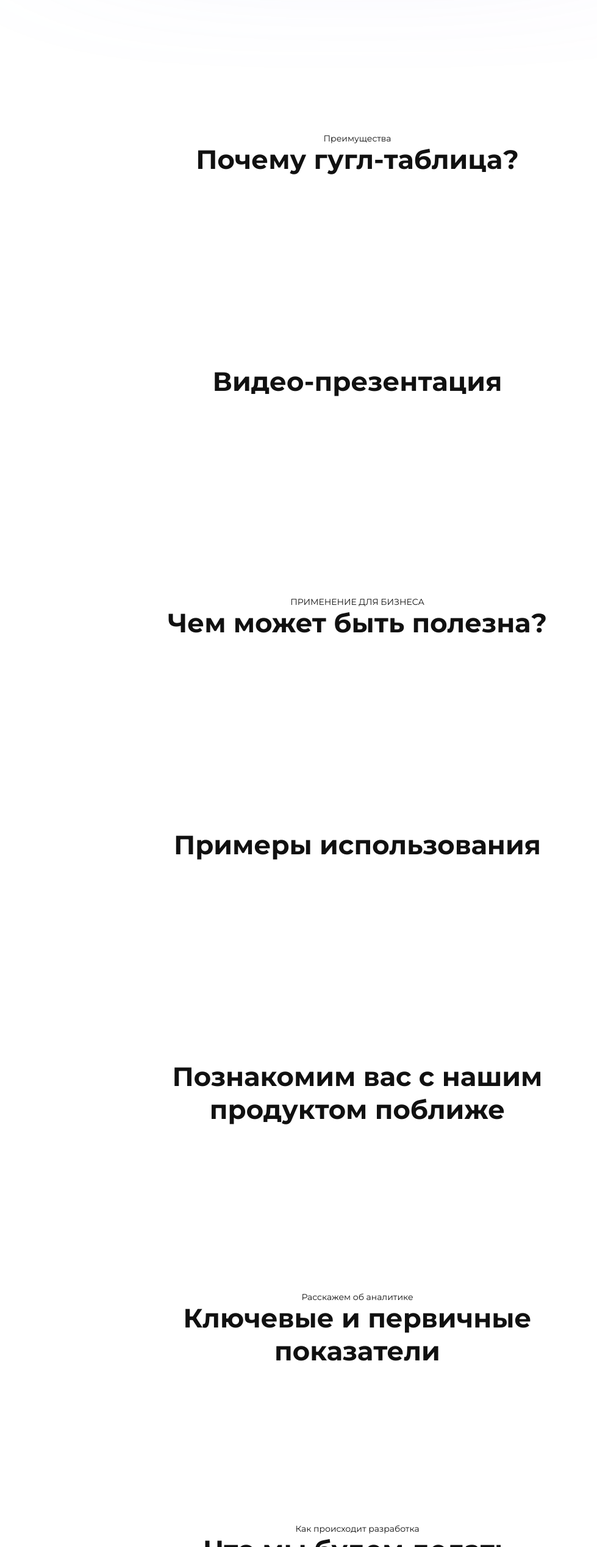
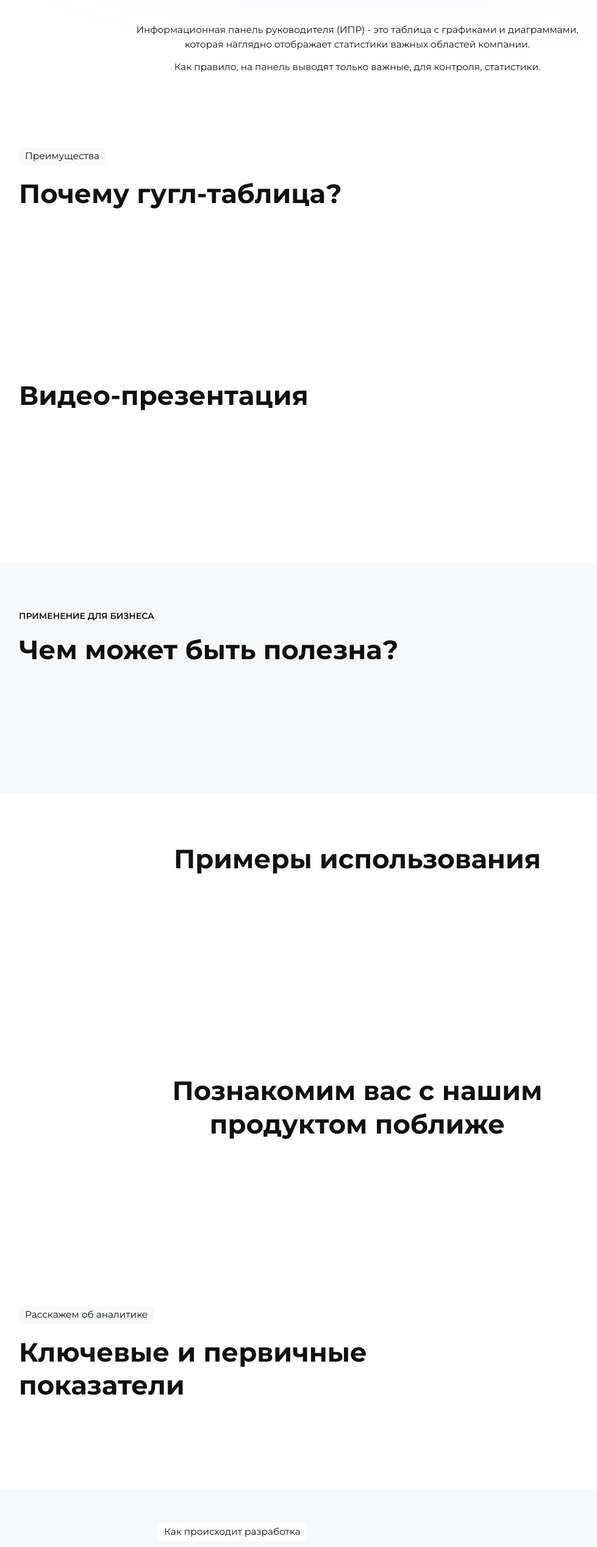
Before and after one commit to Slav4ik888/rhythm-landing, a plain HTML site: page index.html in a window 1280 px wide. Shown: the part 1207-3744 px from the top of the page at 61% size, without its empty margins (54-1033 px from the left). Drawn offline with Linux system fonts and the light colour scheme.

Commit message:
refact tags

```diff
--- /dev/null
+++ b/css/dev-timeline.css
@@ -0,0 +1,10 @@
+/* Develop timeline */
+.dev-timeline {
+  display: flex;
+  flex-direction: column;
+  align-items: center;
+  /* padding: 60px 460px; */
+  gap: 80px;
+
+  background: rgba(196, 208, 222, 0.15);
+}
--- a/css/index.css
+++ b/css/index.css
@@ -1,3 +1,6 @@
 @import "./style.css";
 @import "./header.css";
 @import "./main.css";
+@import "./sec1.css";
+@import "./usefull-for-business.css";
+@import "./dev-timeline.css";
--- /dev/null
+++ b/css/sec1.css
@@ -0,0 +1,15 @@
+.sec1-description {
+  display: flex;
+  flex-direction: column;
+  align-items: center;
+  padding: 0px;
+  margin: 40px 0;
+  gap: 1rem;
+  width: 730px;
+}
+
+.sec1-description-text {
+  font-size: 1.1rem;
+  line-height: 1.7rem; /* 146% or 23px */
+  text-align: center;
+}
--- a/css/style.css
+++ b/css/style.css
@@ -47,10 +47,21 @@ a:visited {
   color:#111111;
 }
 
+.full-width {
+  display: flex;
+  justify-content: center;
+  width: 100%;
+}
+
 section {
   min-height: 300px;
   margin-top: 5.71rem;
-  /* margin-bottom: 3rem; */
+}
+
+section.container-small {
+  width: 100%;
+  max-width: 1110px;
+  margin-top: 4rem;
 }
 
 .container {
@@ -113,6 +124,22 @@ section {
   }
 } */
 
+.p-0 {
+  padding: 0;
+}
+
+.text-aling-left {
+  text-align: left;
+}
+
+/* ----------------- */
+/*       COLORS      */
+/* ----------------- */
+
+.bg-grey {
+  background: rgba(196, 208, 222, 0.15);
+}
+
 /* ----------------- */
 /*        FLEX       */
 /* ----------------- */
--- /dev/null
+++ b/css/usefull-for-business.css
@@ -0,0 +1,18 @@
+/* Usefull for business */
+.usefull-for-business {
+  display: flex;
+  flex-direction: column;
+  align-items: center;
+  /* padding: 60px 405px; */
+  gap: 40px;
+
+
+  background: #F7F8FA;
+}
+
+.usefull-for-business-tag {
+  font-family: "Montserrat-SemiBold";
+  font-size: 1rem;
+  line-height: 1.2rem;
+  margin-bottom: 20px;
+}
--- a/index.html
+++ b/index.html
@@ -146,26 +146,33 @@
       </div>
       <span class="title">Что такое информационная панель руководителя?</span>
     </div>
-  </section>
-
-  <section class="container">
-    <div class="title-box">
-      <span>Преимущества</span>
-      <span class="title">Почему гугл-таблица?</span>
+    <div class="sec1-description">
+      <div class="sec1-description-text">Информационная панель руководителя (ИПР) - это таблица с графиками и диаграммами, которая наглядно отображает статистики важных областей компании.</div>
+      <div class="sec1-description-text">Как правило, на панель выводят только важные, для контроля, статистики.</div>
     </div>
   </section>
 
-  <section class="container">
-    <div class="title-box">
+  <section class="container flex-left">
+    <div class="title-box flex-left">
+      <div class="title-tag bg-grey">
+        <span class="title-tag-text">Преимущества</span>
+      </div>
+      <span class="title text-aling-left">Почему гугл-таблица?</span>
+    </div>
+  </section>
+
+  <section class="container flex-left">
+    <div class="title-box flex-left">
       <span class="title">Видео-презентация</span>
     </div>
   </section>
 
-  <div class="full-width">
-    <section class="container">
-      <div class="title-box">
-        <span>ПРИМЕНЕНИЕ ДЛЯ БИЗНЕСА</span>
-        <span class="title">Чем может быть полезна?</span>
+  <!-- USEFULL FOR BUSINESS -->
+  <div class="full-width usefull-for-business">
+    <section class="container flex-left">
+      <div class="title-box flex-left">
+        <span class="usefull-for-business-tag">ПРИМЕНЕНИЕ ДЛЯ БИЗНЕСА</span>
+        <span class="title text-aling-left">Чем может быть полезна?</span>
       </div>
     </section>
   </div>
@@ -182,32 +189,41 @@
     </div>
   </section>
 
-  <section class="container">
-    <div class="title-box">
-      <span>Расскажем об аналитике</span>
-      <span class="title">Ключевые и первичные показатели</span>
+  <section class="container flex-left">
+    <div class="title-box flex-left">
+      <div class="title-tag bg-grey">
+        <span class="title-tag-text">Расскажем об аналитике</span>
+      </div>
+      <span class="title text-aling-left">Ключевые и первичные показатели</span>
     </div>
   </section>
 
-  <div class="full-width">
-    <section class="container">
+  <!-- DEVELOP TIMELINE -->
+  <div class="full-width dev-timeline">
+    <section class="container-small">
       <div class="title-box">
-        <span>Как происходит разработка</span>
+        <div class="title-tag">
+          <span class="title-tag-text">Как происходит разработка</span>
+        </div>
         <span class="title">Что мы будем делать</span>
       </div>
     </section>
   </div>
 
-  <section class="container">
-    <div class="title-box">
-      <span>Почему мы</span>
-      <span class="title">В чём наша ценность?</span>
+  <section class="container-small">
+    <div class="title-box flex-left">
+      <div class="title-tag bg-grey">
+        <span class="title-tag-text">Почему мы</span>
+      </div>
+      <span class="title text-aling-left">В чём наша ценность?</span>
     </div>
   </section>
 
   <section class="container">
     <div class="title-box">
-      <span>Условия</span>
+      <div class="title-tag">
+        <span class="title-tag-text">Условия</span>
+      </div>
       <span class="title">Предложение</span>
     </div>
   </section>
@@ -219,7 +235,7 @@
 </html>
 
 <!--
-  git add . && git commit -m "fix tags" && git push origin main
+  git add . && git commit -m "refact tags" && git push origin main
  -->
 <!--
   npm install postcss-cli postcss-import postcss-media-minmax postcss-csso
```
